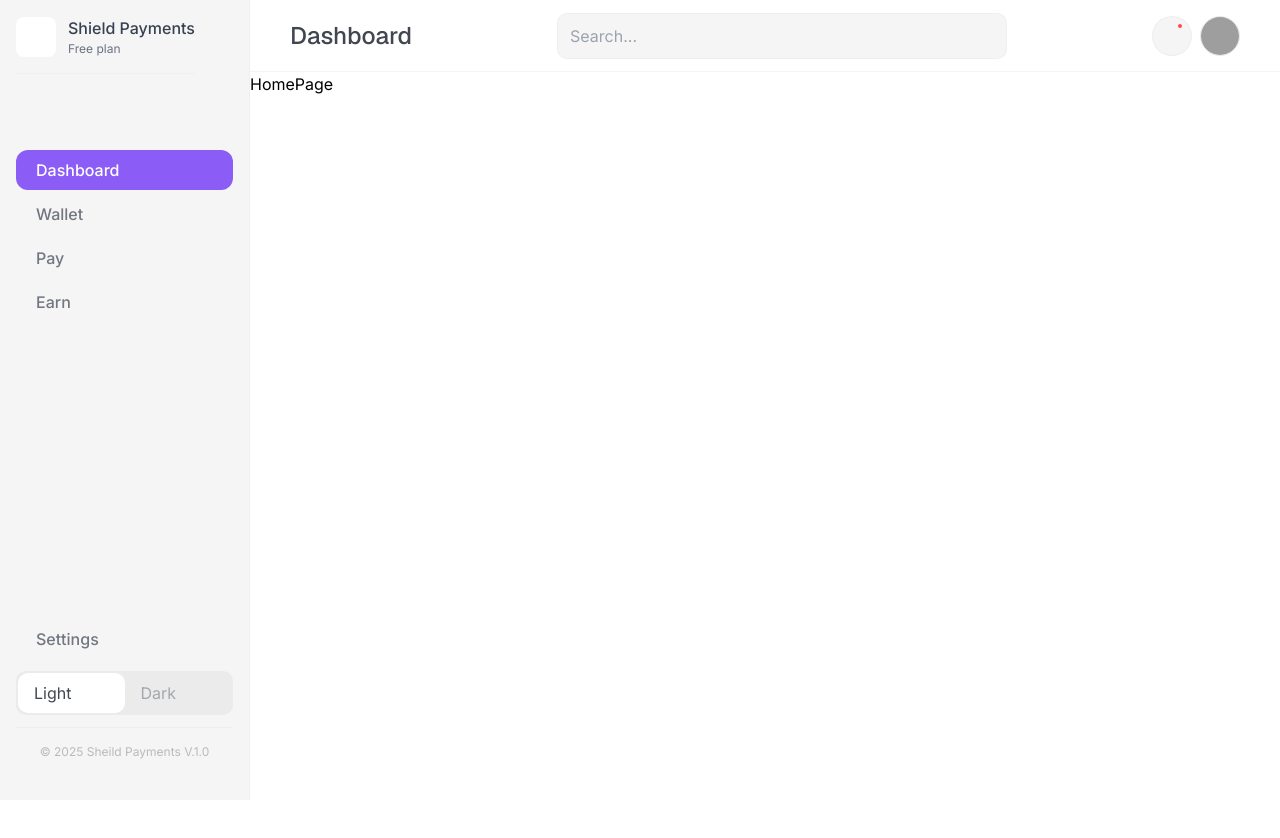
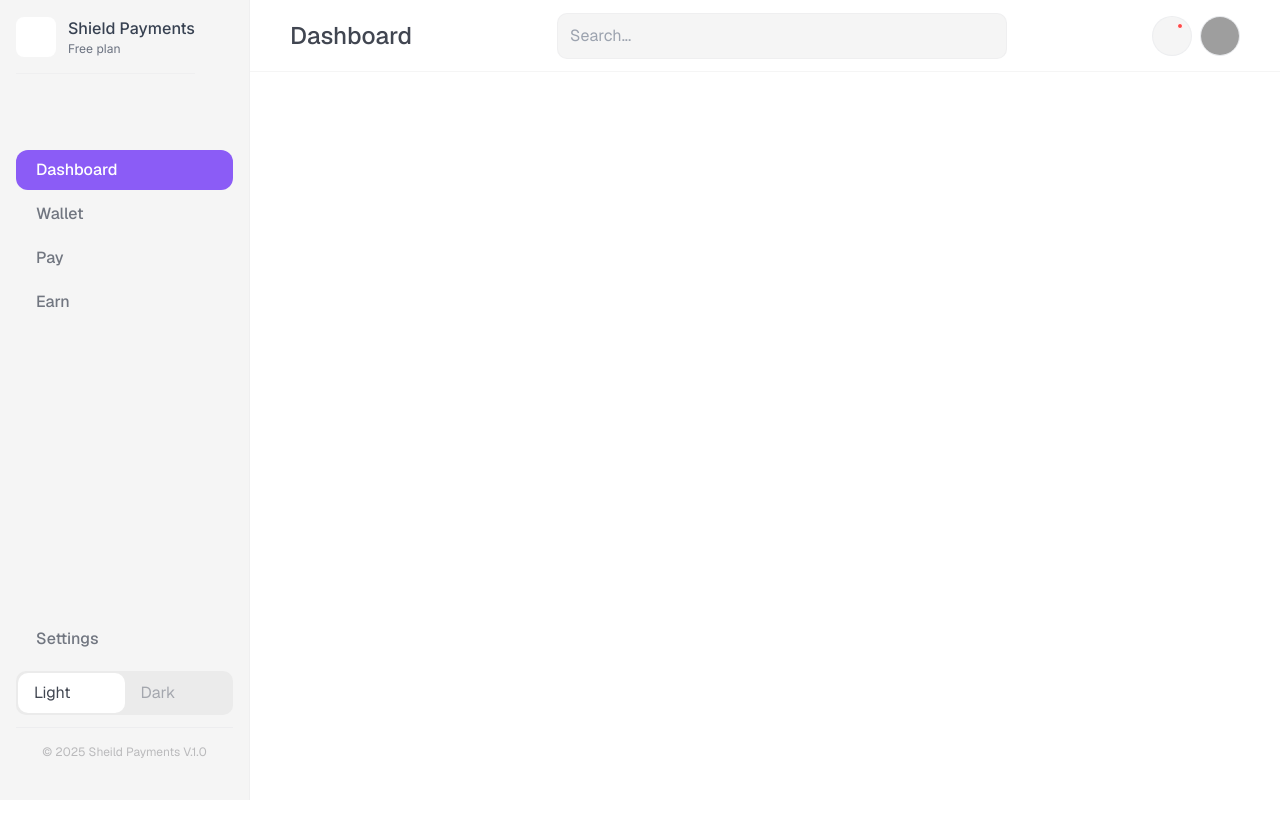
Before and after one commit to KodingNYoung/shield-payments, a Next.js app: page / in a window 1280 px wide. Shown: the top 838 px of the page. Before the commit the page ends 800 px from the top, so only its background shows below. Built offline with nearby package versions, Linux system fonts and the light colour scheme; grey boxes are pictures that could not be loaded.

Commit message:
[fix]: changed font of some layout component to fit design

```diff
--- a/src/components/templates/layout/Header.tsx
+++ b/src/components/templates/layout/Header.tsx
@@ -8,7 +8,7 @@ import Avatar from "@/components/atoms/Avatar"
 
 const Header: FC = () => {
   return (
-    <header className="flex items-center justify-between h-14 sm:h-[72px] sm:border-b border-brand-sidebar px-4 lg:px-10 py-3 lg:py-4 gap-8">
+    <header className="flex items-center justify-between h-14 sm:h-[72px] sm:border-b border-brand-sidebar px-4 lg:px-10 py-3 lg:py-4 gap-8 sticky top-0 bg-white">
       <SidebarToggleButton />
       <PageTitle />
       <div className="hidden md:block flex-1 max-w-[450px]">
--- a/src/components/templates/layout/Sidebar.tsx
+++ b/src/components/templates/layout/Sidebar.tsx
@@ -30,7 +30,7 @@ const Sidebar: FC = () => {
       </div>
       <SidebarNav />
       <DarkModeToggle />
-      <div className="text-[#BABABC] py-4 text-xs border-t border-[#EDEDEF] text-center">
+      <div className="text-[#BABABC] py-4 text-xs border-t border-[#EDEDEF] text-center font-geist">
         © 2025 Sheild Payments V.1.0
       </div>
     </aside>
--- a/src/components/templates/layout/_components/DarkModeToggleButton.tsx
+++ b/src/components/templates/layout/_components/DarkModeToggleButton.tsx
@@ -13,7 +13,7 @@ const DarkModeToggleButton: FC<Props> = ({ label, icon, active, onSelect }) => {
   return (
     <button
       className={cls(
-        "w-1/2 flex items-center gap-2 p-2 rounded-x10 relative transition-colors duration-150",
+        "w-1/2 flex items-center gap-2 p-2 rounded-x10 relative transition-colors duration-150 font-geist",
         active ? "text-brand-page-title" : "text-brand-navitem"
       )}
       onClick={onSelect}
--- a/src/components/templates/layout/_components/NavItem.tsx
+++ b/src/components/templates/layout/_components/NavItem.tsx
@@ -28,7 +28,7 @@ const NavItem: FC<Props> = ({ icon, label, link, classNames }) => {
       href={link}
       data-active={isActive}
       className={cls(
-        "flex items-center justify-start gap-3 p-2 rounded-xl group/navitem text-[#717680] data-[active=true]:text-white data-[active=true]:bg-brand-primary",
+        "flex items-center justify-start gap-3 p-2 rounded-xl group/navitem text-[#717680] data-[active=true]:text-white data-[active=true]:bg-brand-primary font-geist",
         classNames?.root
       )}
       onClick={close}
--- a/src/components/templates/layout/_components/SearchBar.tsx
+++ b/src/components/templates/layout/_components/SearchBar.tsx
@@ -14,7 +14,7 @@ const SearchBar: FC = () => {
         className="text-brand-page-title"
       />
       <input
-        className="flex-1 bg-transparent"
+        className="flex-1 bg-transparent font-geist"
         name="search"
         id="search"
         placeholder="Search..."
--- a/src/components/templates/layout/index.tsx
+++ b/src/components/templates/layout/index.tsx
@@ -7,9 +7,9 @@ import { SidebarProvider } from "@/providers/sidebarProvider"
 const Layout: FC = ({ children }) => {
   return (
     <SidebarProvider>
-      <div className="flex min-h-screen dark">
+      <div className="flex min-h-screen">
         <Sidebar />
-        <div className="pl-0 md:pl-[250px] w-full">
+        <div className="pl-0 md:pl-[250px] flex-1">
           <Header />
           {children}
         </div>
--- /dev/null
+++ b/src/components/views/dashboard/index.tsx
@@ -0,0 +1,8 @@
+import { FC } from "@/utils/types"
+import React from "react"
+
+const Dashboard: FC = () => {
+  return <main className="sm:p-4 lg:p-10 h-screen"></main>
+}
+
+export default Dashboard
--- a/src/pages/_app.tsx
+++ b/src/pages/_app.tsx
@@ -5,7 +5,7 @@ import type { AppProps } from "next/app"
 
 export default function App({ Component, pageProps }: AppProps) {
   return (
-    <main className={`${geist.variable} ${inter.variable}`}>
+    <div className={`${geist.variable} ${inter.variable}`}>
       <style jsx global>{`
         html {
           font-family: ${inter.style.fontFamily};
@@ -14,6 +14,6 @@ export default function App({ Component, pageProps }: AppProps) {
       <Layout>
         <Component {...pageProps} />
       </Layout>
-    </main>
+    </div>
   )
 }
--- a/src/pages/index.tsx
+++ b/src/pages/index.tsx
@@ -1,5 +1,7 @@
+import Dashboard from "@/components/views/dashboard"
+
 const HomePage = () => {
-  return <div>HomePage</div>
+  return <Dashboard />
 }
 
 export default HomePage
```
